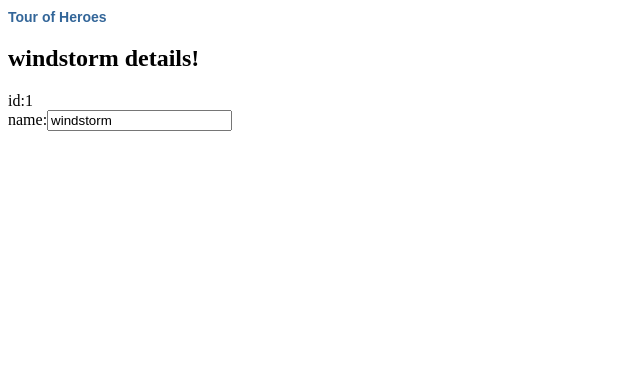
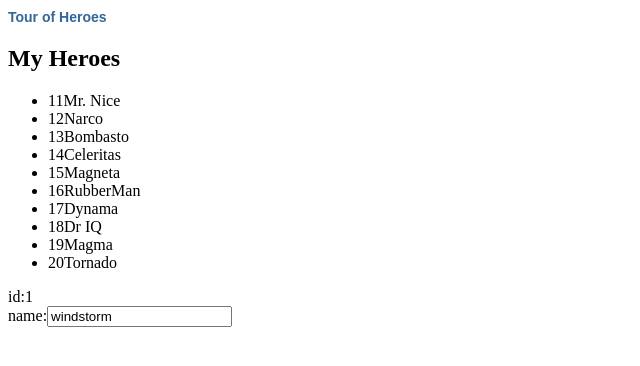
Before and after one commit to taoxiaofeng/my-app, an Angular app: page / in a window 1280 px wide. Shown: the top 366 px of the page, without its empty margins (0-640 px from the left). Built offline with nearby package versions, Linux system fonts and the light colour scheme.

Commit message:
主从结构

```diff
--- a/src/app/app.component.html
+++ b/src/app/app.component.html
@@ -1,5 +1,12 @@
 <h1>{{title}}</h1>
-<h2>{{hero.name}} details!</h2>
+<!--<h2>{{hero.name}} details!</h2>-->
+<h2>My Heroes</h2>
+<ul class="heroes">
+    <li *ngFor="let hero of heroes">
+        <!--each hero goes here-->
+        <span class="badge">{{hero.id}}</span>{{hero.name}}
+    </li>
+</ul>
 <div>
     <label>id:</label>{{hero.id}}
 </div>
--- a/src/app/app.component.ts
+++ b/src/app/app.component.ts
@@ -1,5 +1,18 @@
 import { Component } from '@angular/core';
 import { Hero } from './hero';
+
+const HEROES: Hero[] = [
+  { id: 11, name: 'Mr. Nice' },
+  { id: 12, name: 'Narco' },
+  { id: 13, name: 'Bombasto' },
+  { id: 14, name: 'Celeritas' },
+  { id: 15, name: 'Magneta' },
+  { id: 16, name: 'RubberMan' },
+  { id: 17, name: 'Dynama' },
+  { id: 18, name: 'Dr IQ' },
+  { id: 19, name: 'Magma' },
+  { id: 20, name: 'Tornado' }
+];
 
 @Component({
   selector: 'app-root',
@@ -9,6 +22,7 @@
 
 export class AppComponent {
   title = 'Tour of Heroes';
+  heroes = HEROES;
   hero: Hero = {
     id: 1,
     name: 'windstorm'
```
